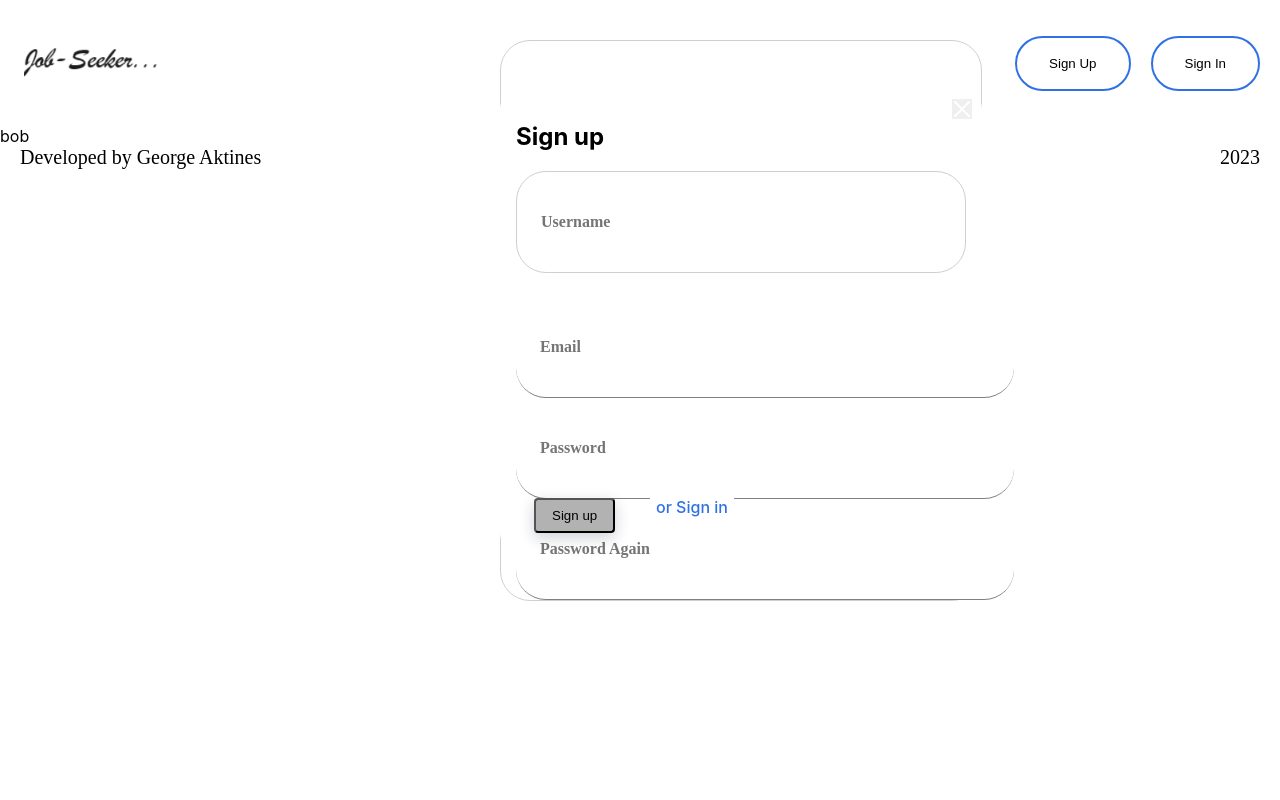
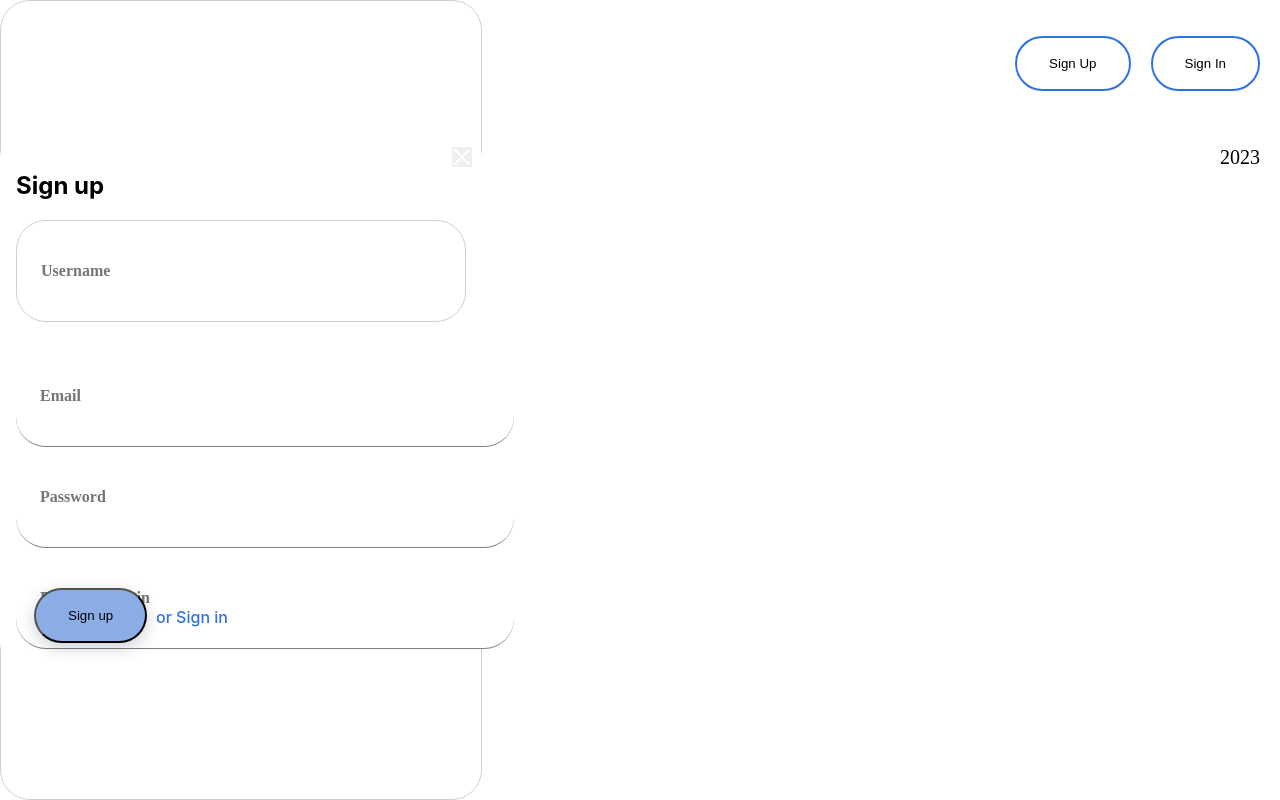
Before and after one commit to Gaktines/job-explorer-frontend, a React (Create React App) app: page / in a window 1280 px wide. Both pictures are taken after a click on the button "Sign Up". Built offline with nearby package versions, Linux system fonts and the light colour scheme.

Commit message:
jsupdates

```diff
--- a/src/components/LoginModal/LoginModal.css
+++ b/src/components/LoginModal/LoginModal.css
@@ -31,12 +31,12 @@
 
 .modal__submit-button {
   display: inline-flex;
-    padding: 8px 16px;
-    justify-content: center;
-    align-items: center;
-    gap: 8px;
-    border-radius: 4px;
-    background: rgba(0, 0, 0, 0.3);
+  padding: 18px 32px;
+  align-items: flex-start;
+  gap: 10px;
+  border-radius: 100px;
+  background: var(--Active-disabled, #8cace5);
+  box-shadow: 0px 5px 15px 0px rgba(14, 26, 57, 0.2);
   position: absolute;
   bottom: 20px;
   left: 34px;
@@ -47,15 +47,21 @@
 }
 
 .modal__submit-register-button {
-    color: rgba(0, 0, 0, 0.5);
-    font-family: Cabinet Grotesk;
+  color: var(--Main-text, #000);
+  font-family: Inter;
   font-size: 16px;
   font-style: normal;
-    font-weight: 700;
+  font-weight: 500;
+  line-height: 20px; /* 125% */
+  color: var(--Active, #2f71e5);
+  font-family: Inter;
+  font-size: 16px;
+  font-style: normal;
+  font-weight: 500;
   line-height: 20px;
   position: absolute;
-    bottom: 25px;
-    left: 110px;
+  bottom: 35px;
+  left: 150px;
   background-color: white;
   border: none;
 }
--- a/src/components/LoginModal/LoginModal.js
+++ b/src/components/LoginModal/LoginModal.js
@@ -35,8 +35,7 @@ const LoginModal = ({
       onClose={handleCloseModal}
     >
       <h2>Log in</h2>
-      <label className="modal__label">
-        Email
+
       <input
         className="modal__email"
         type="email"
@@ -46,9 +45,7 @@ const LoginModal = ({
         value={email}
         onChange={handleEmailChange}
       ></input>
-      </label>
-      <label className="modal__label">
-        Password
+
       <input
         className="modal__password"
         type="text"
@@ -60,9 +57,8 @@ const LoginModal = ({
         value={password}
         onChange={handlePasswordChange}
       ></input>
-      </label>
+
       <div className="modal__button-container">
-
         <button
           className="modal__submit-register-button"
           type="button"
--- a/src/components/ModalWithForm/ModalWithForm.css
+++ b/src/components/ModalWithForm/ModalWithForm.css
@@ -20,7 +20,7 @@
   max-width: 496px;
   width: 100%;
   border-radius: 20px;
-  height: 436px;
+
   padding: 14px 16px;
   position: relative;
 }
@@ -39,7 +39,7 @@
 
 .modal__submit-button {
   position: absolute;
-  bottom: 20px;
+  bottom: 30px;
   left: 34px;
   display: inline-flex;
   padding: 18px 32px;
--- a/src/components/RegisterModal/RegisterModal.css
+++ b/src/components/RegisterModal/RegisterModal.css
@@ -4,16 +4,16 @@
 }
 .modal {
   position: fixed;
-  top: 40px;
+  top: 0;
   bottom: 0;
   right: 0;
-  left: 500px;
+  left: 0;
   justify-content: center;
   align-items: center;
   display: flex;
   background-color: rgba(0, 0, 0, 0.5);
   width: 480px;
-  height: 559px;
+
   flex-shrink: 0;
   border-radius: 30px;
   border: 1px solid #cfcfcf;
@@ -32,7 +32,6 @@
   margin: auto;
   box-sizing: border-box;
   max-width: 480px;
-  width: 100%;
   position: relative;
 }
 
@@ -106,6 +105,8 @@
   border-radius: 100px;
   background: var(--Active-disabled, #8cace5);
   box-shadow: 0px 5px 15px 0px rgba(14, 26, 57, 0.2);
+  bottom: 35px;
+  left: 75px;
 }
 
 .modal__submit-button:hover {
```
Lines whose indentation alone changed are shown as unchanged.
